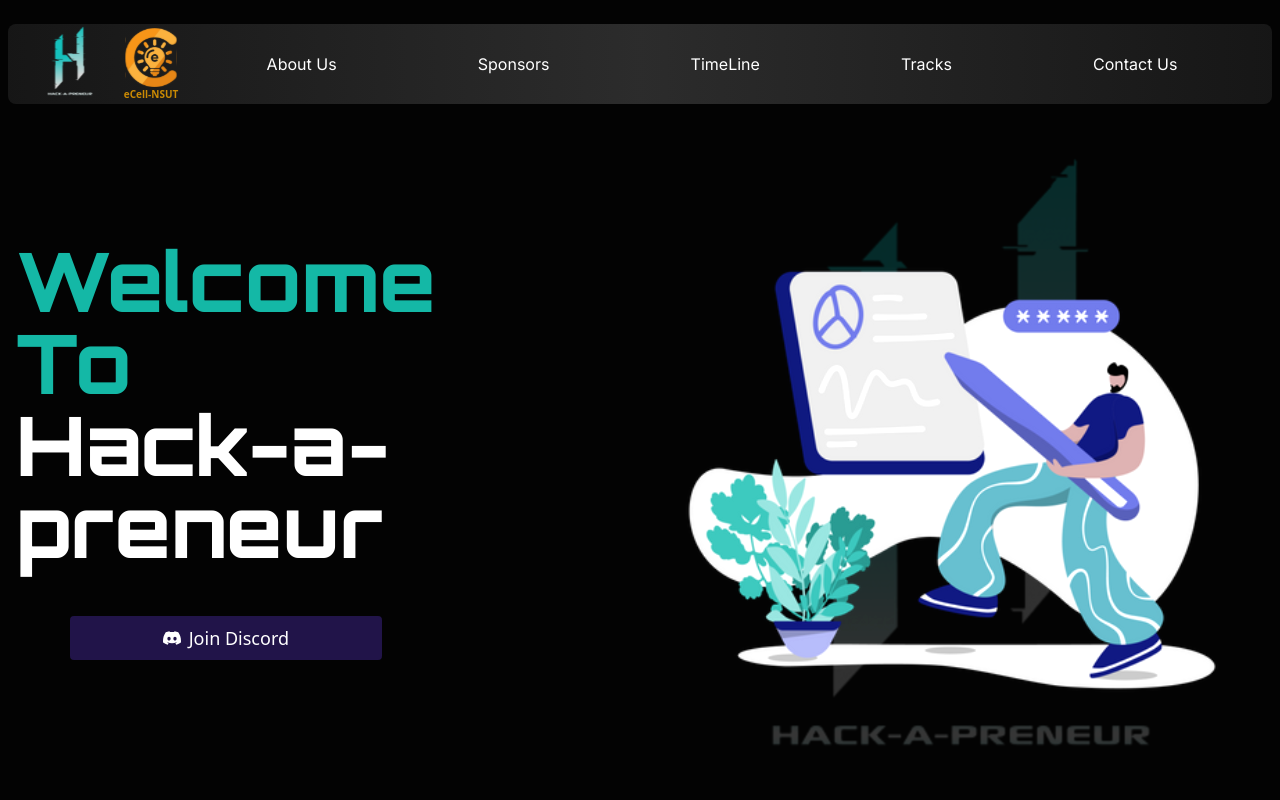
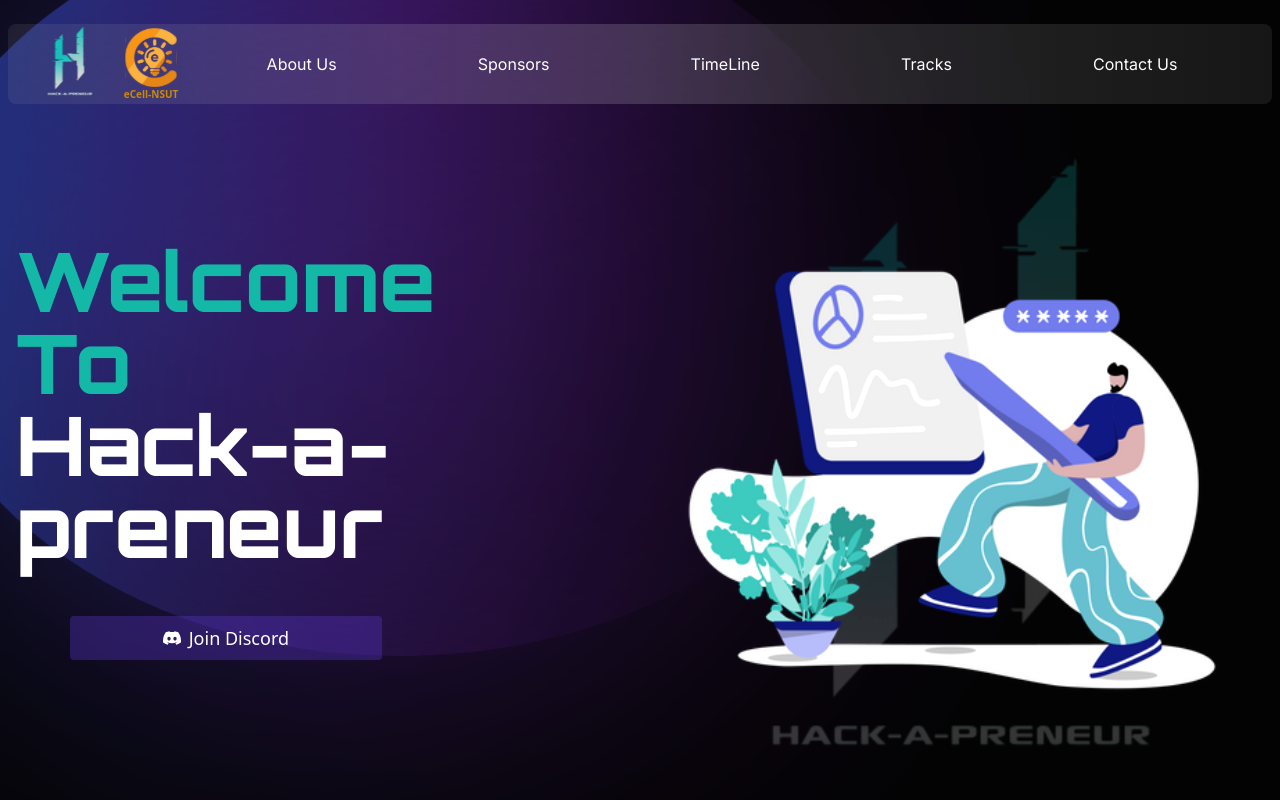
Before and after one commit to ecell-nsut/hackathon-esummit-23, a Next.js app: page / in a window 1280 px wide. Shown: the top 800 px of the page. Built offline with nearby package versions, Linux system fonts and the light colour scheme; a web font is replaced by a local one.

Commit message:
feature: Animation Added again

```diff
--- a/src/components/Layout/Layout.tsx
+++ b/src/components/Layout/Layout.tsx
@@ -20,13 +20,14 @@ const Layout = ({ children }: any) => {
 
   return (
     <>
-      <main
-        className="bg-[#0E0E0E] bg-opacity-10 min-h-screen max-w-screen overflow-hidden"
-        id="main-screen"
-        style={{ width: "100%", margin: 0 }}
-      >
+      <main className="bg-[#0E0E0E] bg-opacity-10 min-h-screen max-w-screen overflow-hidden">
         <div className="min-h-screen fixed  bg-black -z-[1] top-0 w-screen">
           <div className="absolute top-0 z-[1] backdrop-blur-[12vmax] h-full w-full bg-[#231F20] bg-opacity-10"></div>
+          <div
+            ref={blobRef}
+            className={`origin-center absolute left-1/2 top-1/2 -translate-x-1/2 -translate-y-1/2 blob aspect-square bg-gradient-to-r from-blue-600  via-purple-800 to-black  h-[40vmax]
+            }] rounded-full bg-pink-300 opacity-70 animate-rotate`}
+          ></div>
         </div>
         <Navbar />
         {children}
```
